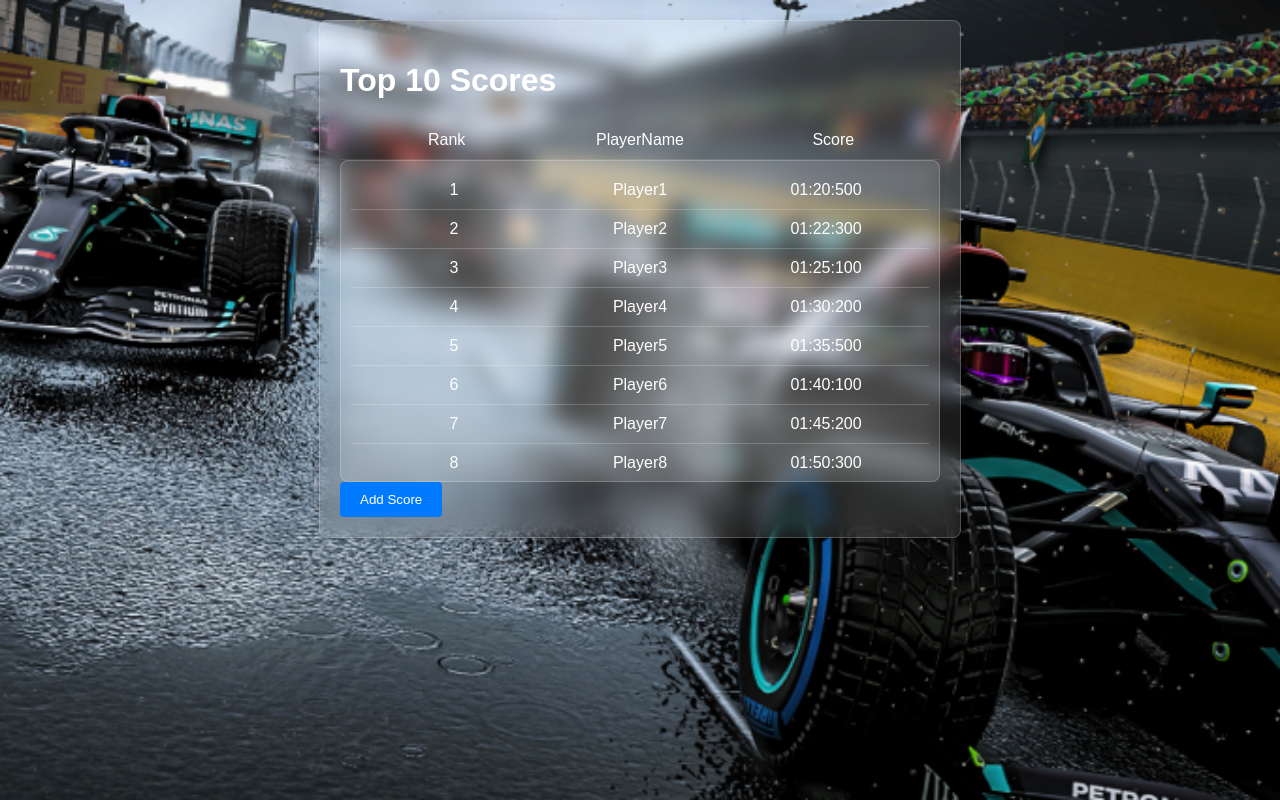
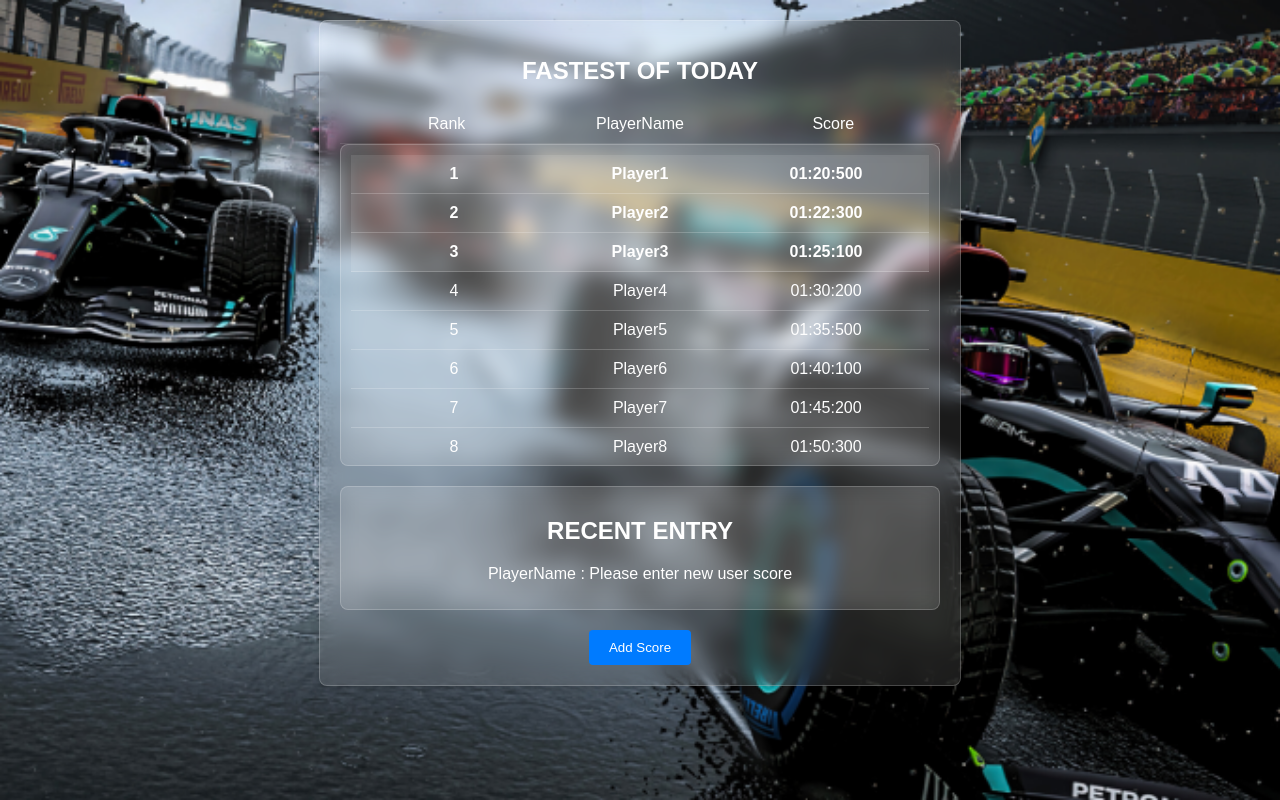
Before and after one commit to apna-tension/Leaderboard, a React (Vite) app: page / in a window 1280 px wide. Built offline with nearby package versions, Linux system fonts and the light colour scheme.

Commit message:
improve array storage features

```diff
--- a/src/components/Leaderboard.jsx
+++ b/src/components/Leaderboard.jsx
@@ -1,6 +1,7 @@
 import React, { useState, useEffect } from "react";
 import AddScorePopup from "./AddScorePopup";
 
+// dummy data for testing purposes
 const initialScores = [
   { username: "Player6", score: "01:40:100" },
   { username: "Player2", score: "01:22:300" },
@@ -22,7 +23,6 @@ const initialScores = [
   { username: "Player17", score: "02:35:200" },
   { username: "Player18", score: "02:40:300" },
   { username: "Player5", score: "01:35:500" },
-  // Add more dummy data...
 ];
 
 const parseScore = (score) => {
@@ -31,30 +31,32 @@ const parseScore = (score) => {
 };
 
 const Leaderboard = () => {
-  const [scores, setScores] = useState([]);
+  const [scores, setScores] = useState(initialScores);
+  const [showScores, setShowScores] = useState([]);
   const [isPopupVisible, setIsPopupVisible] = useState(false);
 
   useEffect(() => {
-    const sortedScores = initialScores
-      .sort((a, b) => {
+    const sortedScores = scores.sort((a, b) => {
       return parseScore(a.score) - parseScore(b.score);
-      })
-      .slice(0, 10);
+    });
     setScores(sortedScores);
+    setShowScores(sortedScores.slice(0, 10));
   }, []);
 
   const addScore = (newScore) => {
-    const updatedScores = [...scores, newScore]
-      .sort((a, b) => {
+    const updatedScores = [...scores, newScore].sort((a, b) => {
       return parseScore(a.score) - parseScore(b.score);
-      })
-      .slice(0, 10);
+    });
     setScores(updatedScores);
+    setShowScores(updatedScores.slice(0, 10));
+    console.log("length ", scores.length);
   };
 
   return (
     <div className="leaderboard">
-      <h1>Top 10 Scores</h1>
+      <header>
+        <h1>FASTEST OF TODAY</h1>
+      </header>
       <ul className="score-list">
         <li className="score-item score-heading">
           <span className="rank">Rank</span>
@@ -62,8 +64,8 @@ const Leaderboard = () => {
           <span className="score">Score</span>
         </li>
         <div className="scores">
-          {scores.map((entry, index) => (
-            <li key={index} className="score-item">
+          {showScores.map((entry, index) => (
+            <li key={index} className={`score-item ${index < 3 ? "top3" : ""}`}>
               <span className="rank">{index + 1}</span>
               <span className="username">{entry.username}</span>
               <span className="score">{entry.score}</span>
@@ -71,6 +73,16 @@ const Leaderboard = () => {
           ))}
         </div>
       </ul>
+      <div className="recent-entry">
+        <h2>RECENT ENTRY</h2>
+        <p>
+          PlayerName :{" "}
+          {scores.length == initialScores.length
+            ? "Please enter new user score"
+            : scores[0].username}
+        </p>
+      </div>
+      <footer>
         <button onClick={() => setIsPopupVisible(true)}>Add Score</button>
         {isPopupVisible && (
           <AddScorePopup
@@ -78,6 +90,7 @@ const Leaderboard = () => {
             closePopup={() => setIsPopupVisible(false)}
           />
         )}
+      </footer>
     </div>
   );
 };
```
Lines whose indentation alone changed are shown as unchanged.
